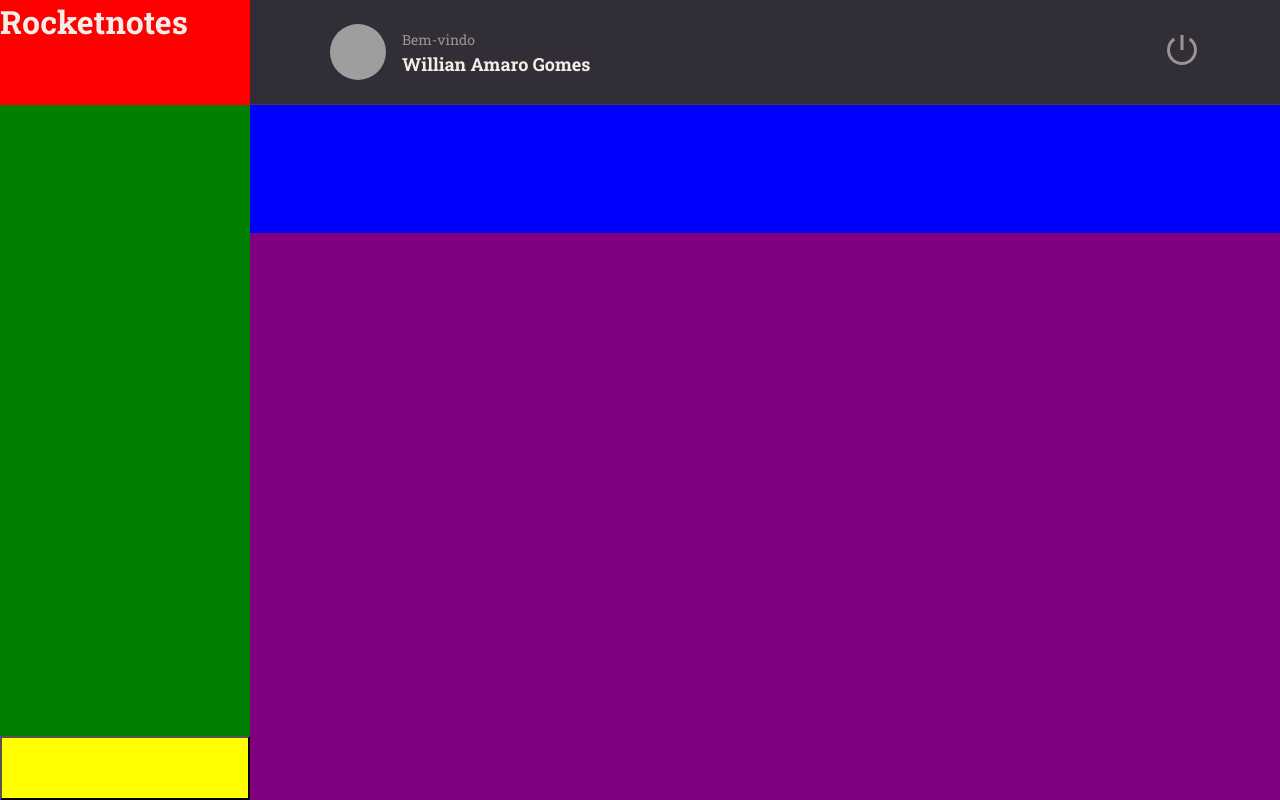
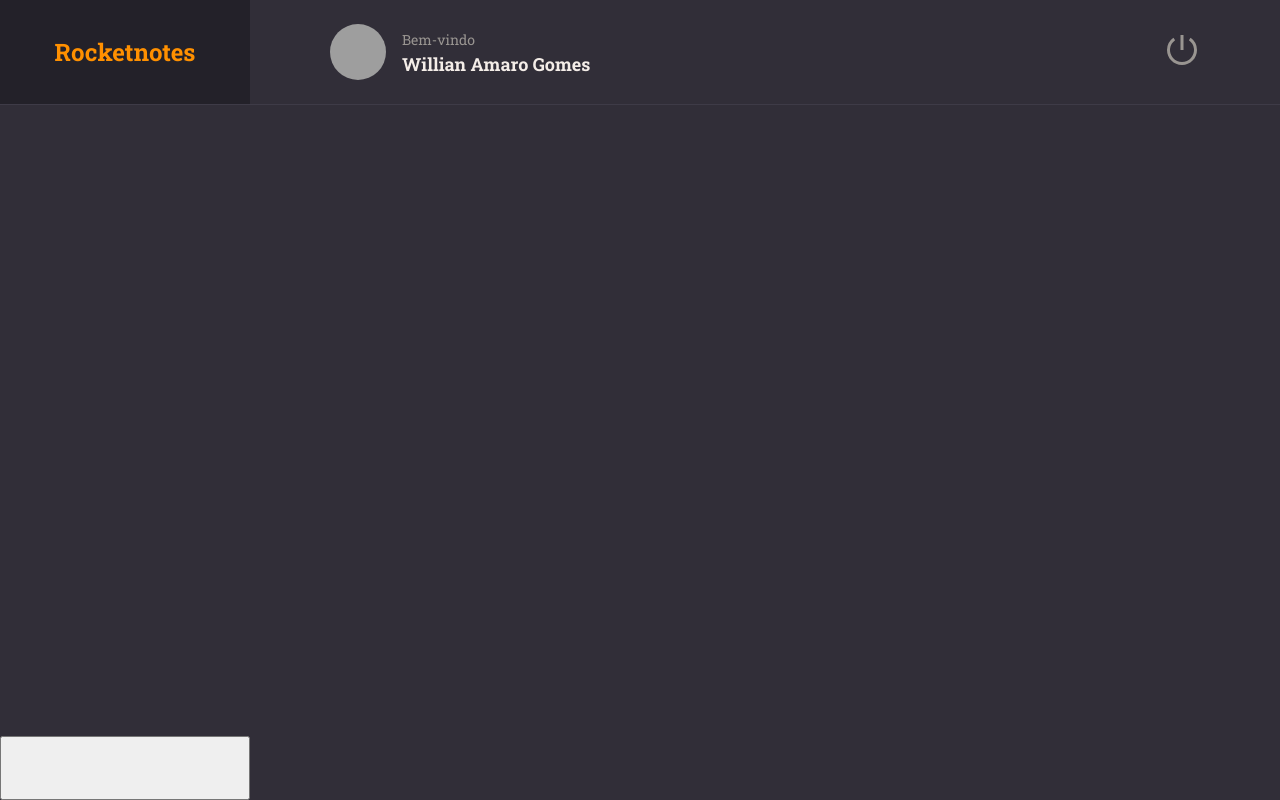
Before and after one commit to williangomesdev/Explorer-Stage10-Rocketnotes-Frontend-, a React (Vite) app: page / in a window 1280 px wide. Built offline with nearby package versions, Linux system fonts and the light colour scheme; grey boxes are pictures that could not be loaded.

Commit message:
logotipo

```diff
--- a/src/pages/Home/styles.js
+++ b/src/pages/Home/styles.js
@@ -16,21 +16,26 @@
 `;
 export const Brand = styled.div`
   grid-area: brand;
-  background-color: red;
+  display: flex;
+  justify-content: center;
+  align-items: center;
+  border-bottom: 0.0625rem solid ${({ theme }) => theme.COLORS.BACKGROUND_700};
+  background-color: ${({ theme }) => theme.COLORS.BACKGROUND_900};
+
+  > h1 {
+    font-size: 1.5rem;
+    color: ${({ theme }) => theme.COLORS.ORANGE};
+  }
 `;
 export const Menu = styled.ul`
   grid-area: menu;
-  background-color: green;
 `;
 export const Search = styled.div`
   grid-area: search;
-  background-color: blue;
 `;
 export const Content = styled.div`
   grid-area: content;
-  background-color: purple;
 `;
 export const NewNote = styled.button`
   grid-area: newnote;
-  background-color: yellow;
 `;
```
